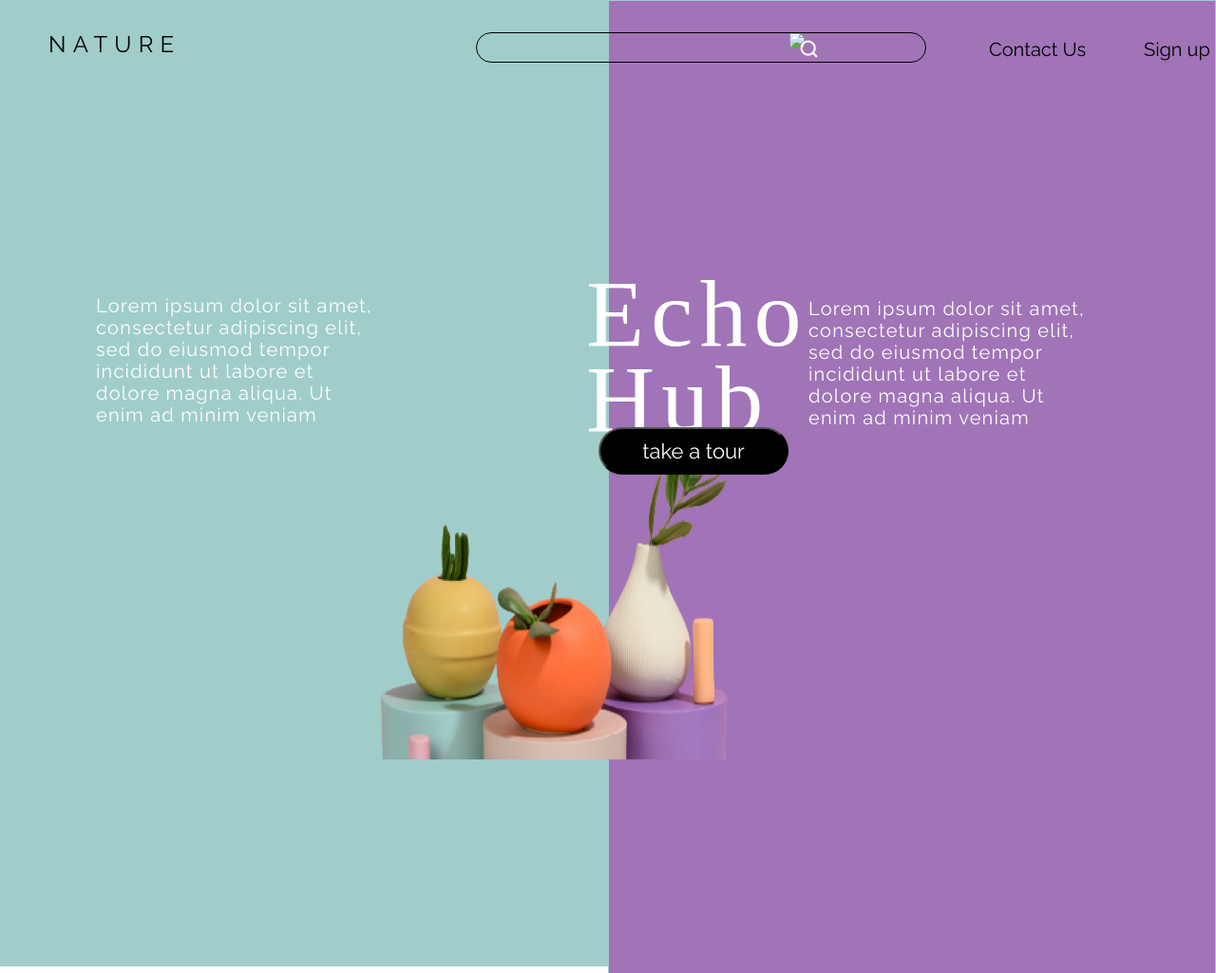
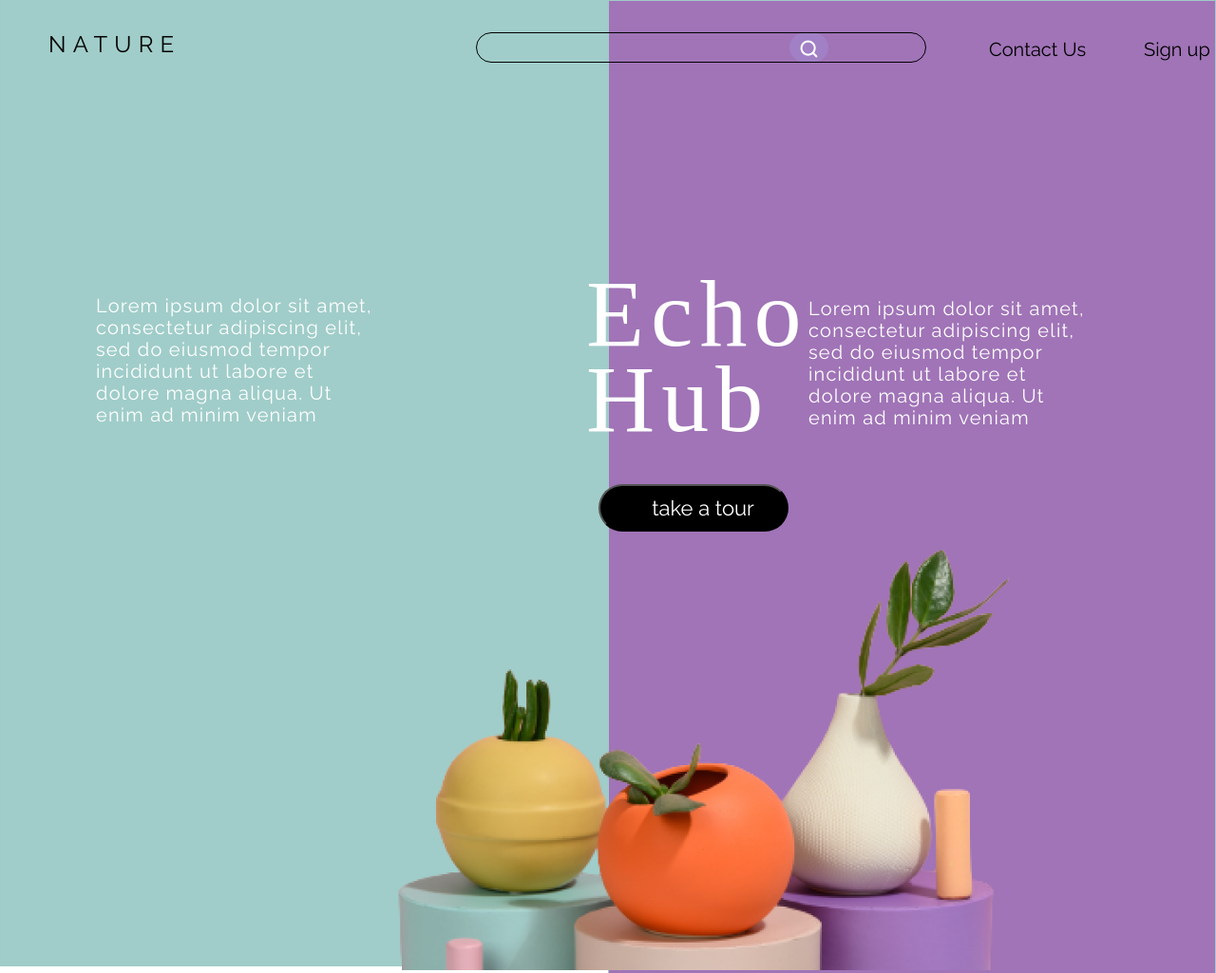
Before and after one commit to marcliceu/landingpage, a plain HTML site: page index.html in a window 1280 px wide. Shown: the whole page at 95% size. Drawn offline with Linux system fonts and the light colour scheme.

Commit message:
Landing Page

```diff
--- a/css/landing.css
+++ b/css/landing.css
@@ -144,7 +144,7 @@
     position: absolute;
     padding: 10px;
     gap: 10px;
-    top: 55%;
+    top: 500px;
     margin-left: 620px;
     height: 50px;
     width: 200px;
@@ -165,8 +165,8 @@
     font-style: normal;
     font-size: 22px;
     text-align: center;
-    margin-left: auto;
-    margin-right: auto;
+    margin-left: 20px;
+    margin-right: 20;
 }
 
 .boton:hover {
@@ -204,9 +204,9 @@
 }
 
 .flores {
-    width: 50%;
-    height: 50%;
+    width: 1099px;
     position: absolute;
-    bottom: 0;
-    margin-left: 270px;
+    margin-top: 510px;
+    margin-left: 195px;
+
 }
--- a/index.html
+++ b/index.html
@@ -15,7 +15,7 @@
                 <div class="nature">NATURE</div>
                 <input type="#" class="c2">
                 <div class="parrafo">Lorem ipsum dolor sit amet, consectetur adipiscing elit,
-                     sed do eiusmod tempor incididunt ut labore et dolore magna aliqua.
+                     sed do eiusmod tempor  incididunt ut labore et dolore magna aliqua.
                      Ut enim ad minim veniam</div>
             </div>
 
@@ -26,7 +26,7 @@
 
             <!-- Columna dcha (morada) -->
             <div class="fondo-morado">
-                <img src="./img/Rectangle-16.png" class="rectangulo">
+                <img src="img/Rectangle 16.png" class="rectangulo">
                 <img src="./img/search.png" class="busca">
                 <div class="flex-code">
                     <div class="contact">Contact Us</div>
```
